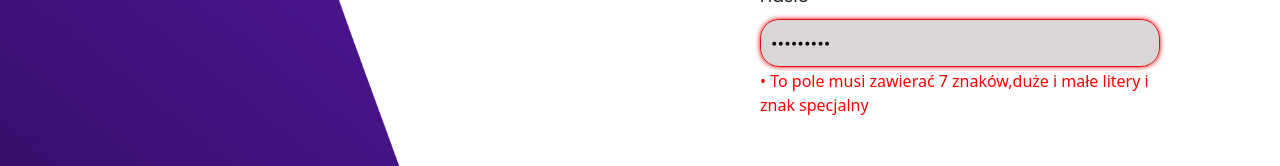
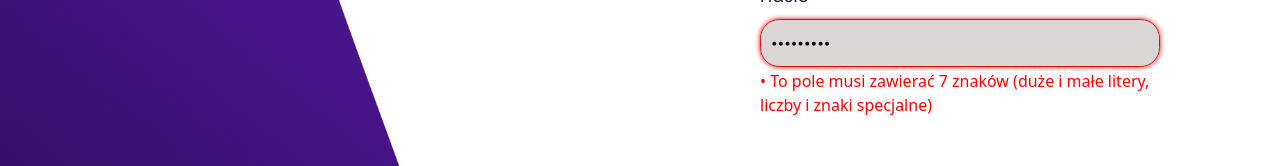
Before and after one commit to murasame112/NoteBuddyToStudy, an Angular app in the folder frontend/: page /register in a window 1280 px wide. Both pictures are taken after typing "Sample", "name@example.com", "Sample123" into the empty fields and a click on the input "Zarejestruj się". Shown: the part 328-494 px from the top of the page. Built offline with nearby package versions, Linux system fonts and the light colour scheme.

Commit message:
register_panel-29_08_2023

```diff
--- a/frontend/src/app/components/register-page/register-page.component.html
+++ b/frontend/src/app/components/register-page/register-page.component.html
@@ -64,7 +64,7 @@
       </ng-container>
 
       <ng-container  *ngIf="registerForm.get('password')!.hasError('passwordInvalid') && registerForm.get('password')!.touched && !registerForm.get('password')!.hasError('required')">
-        <div class="validators"><span  style="color:red;">&#x2022; To pole  musi zawierać 7 znaków,duże i małe litery i znak specjalny </span></div>
+        <div class="validators"><span  style="color:red;">&#x2022; To pole  musi zawierać 7 znaków (duże i małe litery, liczby i znaki specjalne) </span></div>
       </ng-container>
 
 
```
Also changed, not shown: frontend/src/app/components/register-page/register-page.component.ts (+1 -9 lines).
